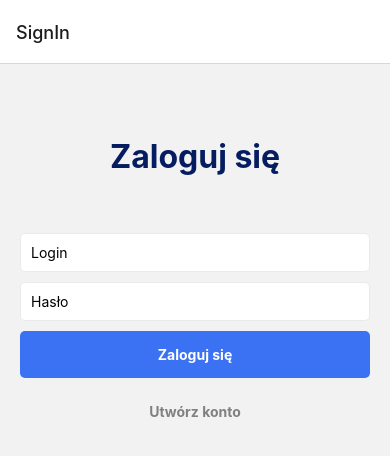
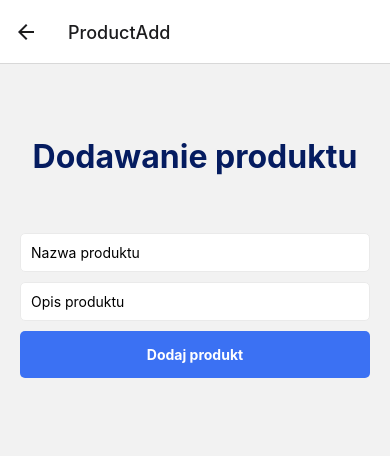
Before and after one commit to kriszub98/praca-dyplomowa-frontend, a React Native app: screen /ProductAdd in a window 390 px wide. Shown: the top 456 px of the page. Built offline with nearby package versions, Linux system fonts and the light colour scheme; no server answers.

Commit message:
UseInput hook, useAllergies, AllergyAddScreen functional

```diff
--- a/src/constans/Colors.js
+++ b/src/constans/Colors.js
@@ -11,5 +11,6 @@ export default {
 	// Fonts
 	primaryTitle: '#051C60',
 	secondaryText: 'gray',
-	validatedText: 'green'
+	validatedText: 'green',
+	errorText: 'red'
 };
--- /dev/null
+++ b/src/hooks/useAllergies.js
@@ -0,0 +1,31 @@
+import { useEffect, useState } from 'react';
+import allergyBackend from '../api/allergyBackend';
+
+const useAllergies = () => {
+	const [ allergies, setAllergies ] = useState([]);
+	const [ errorMessage, setErrorMessage ] = useState('');
+
+	const getAllergies = async () => {
+		try {
+			const results = await allergyBackend.get('/allergies');
+			setAllergies(results.data);
+		} catch (error) {
+			console.error(error);
+		}
+	};
+
+	const addAllergy = async (name) => {
+		try {
+			const result = await allergyBackend.post('/allergies', { name });
+			console.log(result);
+		} catch (error) {
+			return setErrorMessage(error.response.data.error);
+		}
+	};
+
+	useEffect(() => getAllergies(), []);
+
+	return { allergies, errorMessage, getAllergies, addAllergy };
+};
+
+export default useAllergies;
--- /dev/null
+++ b/src/hooks/useInput.js
@@ -0,0 +1,16 @@
+import { useState } from 'react';
+
+const useInput = (initialValue) => {
+	const [ value, setValue ] = useState(initialValue);
+	const resetValue = () => {
+		setValue(initialValue);
+	};
+	const bindValue = {
+		value,
+		setValue
+	};
+
+	return [ value, bindValue, resetValue ];
+};
+
+export default useInput;
--- a/src/navigation/Navigation.js
+++ b/src/navigation/Navigation.js
@@ -2,6 +2,8 @@ import React from 'react';
 import { NavigationContainer } from '@react-navigation/native';
 import { createNativeStackNavigator } from '@react-navigation/native-stack';
 
+import AllergyAddScreen from '../screens/AllergyAddScreen';
+import ProductAddScreen from '../screens/ProductAddScreen';
 import SignInScreen from '../screens/SignInScreen';
 import SignUpScreen from '../screens/SignUpScreen';
 import FiltersScreen from '../screens/FiltersScreen';
@@ -15,6 +17,8 @@ const Navigation = () => {
 	return (
 		<NavigationContainer>
 			<Stack.Navigator>
+				<Stack.Screen name="AllergyAdd" component={AllergyAddScreen} />
+				<Stack.Screen name="ProductAdd" component={ProductAddScreen} />
 				<Stack.Screen name="SignIn" component={SignInScreen} />
 				<Stack.Screen name="SignUp" component={SignUpScreen} />
 				<Stack.Screen name="RecipeList" component={RecipeListScreen} />
--- /dev/null
+++ b/src/screens/AllergyAddScreen.js
@@ -0,0 +1,54 @@
+import { StyleSheet, View, ScrollView } from 'react-native';
+import React from 'react';
+
+import useAllergies from '../hooks/useAllergies';
+import useInput from '../hooks/useInput';
+import CustomColors from '../constans/Colors';
+import CustomDimensions from '../constans/Dimensions';
+import TitleText from '../components/TitleText';
+import CustomInput from '../components/CustomInput';
+import CustomButton from '../components/CustomButton';
+
+const AllergyAddScreen = () => {
+	const [ name, bindName, resetName ] = useInput('');
+	const { addAllergy, errorMessage } = useAllergies();
+
+	// const navigation = useNavigation();
+
+	const onSubmitPressed = () => {
+		addAllergy(name);
+		resetName();
+		// TODO: GO TO ALLERGIES MAYBE?! navigation.navigate('RecipeList');
+	};
+
+	return (
+		<ScrollView>
+			<View style={styles.root}>
+				<TitleText style={styles.title}>Dodawanie alergii</TitleText>
+
+				{errorMessage ? <TitleText style={styles.errorMessage}>{errorMessage}</TitleText> : null}
+				<CustomInput placeholder="Nazwa produktu" {...bindName} />
+				<CustomButton onPress={onSubmitPressed} text="Dodaj produkt" />
+			</View>
+		</ScrollView>
+	);
+};
+
+export default AllergyAddScreen;
+
+const styles = StyleSheet.create({
+	root: {
+		alignItems: 'center',
+		padding: 20
+	},
+	title: {
+		fontSize: CustomDimensions.bigTitle,
+		color: CustomColors.primaryTitle,
+		marginVertical: '15%'
+	},
+	errorMessage: {
+		marginBottom: 20,
+		fontSize: 20,
+		color: CustomColors.errorText
+	}
+});
--- /dev/null
+++ b/src/screens/ProductAddScreen.js
@@ -0,0 +1,50 @@
+import { StyleSheet, View, ScrollView } from 'react-native';
+import React from 'react';
+
+import useInput from '../hooks/useInput';
+import CustomColors from '../constans/Colors';
+import CustomDimensions from '../constans/Dimensions';
+import TitleText from '../components/TitleText';
+import CustomInput from '../components/CustomInput';
+import CustomButton from '../components/CustomButton';
+
+const ProductAddScreen = () => {
+	const [ name, bindName, resetName ] = useInput('');
+	const [ description, bindDescription, resetDescription ] = useInput('');
+
+	// const navigation = useNavigation();
+
+	const onSubmitPressed = () => {
+		// TODO: Logowanie, a potem redirect do home
+		// navigation.navigate('RecipeList');
+		console.log('Button Pressed');
+	};
+
+	return (
+		<ScrollView>
+			<View style={styles.root}>
+				<TitleText style={styles.title}>Dodawanie produktu</TitleText>
+
+				<CustomInput placeholder="Nazwa produktu" {...bindName} />
+				<CustomInput placeholder="Opis produktu" {...bindDescription} />
+				{/* TODO: Zmien na CustomTextArea */}
+
+				<CustomButton onPress={onSubmitPressed} text="Dodaj produkt" />
+			</View>
+		</ScrollView>
+	);
+};
+
+export default ProductAddScreen;
+
+const styles = StyleSheet.create({
+	root: {
+		alignItems: 'center',
+		padding: 20
+	},
+	title: {
+		fontSize: CustomDimensions.bigTitle,
+		color: CustomColors.primaryTitle,
+		marginVertical: '15%'
+	}
+});
--- a/src/screens/SignInScreen.js
+++ b/src/screens/SignInScreen.js
@@ -1,16 +1,17 @@
-import { StyleSheet, View, Image, useWindowDimensions, ScrollView } from 'react-native';
-import React, { useState } from 'react';
+import { StyleSheet, View, ScrollView } from 'react-native';
+import React from 'react';
 import { useNavigation } from '@react-navigation/native';
 
+import CustomDimensions from '../constans/Dimensions';
+import CustomColors from '../constans/Colors';
+import useInput from '../hooks/useInput';
 import CustomInput from '../components/CustomInput';
 import CustomButton from '../components/CustomButton';
 import TitleText from '../components/TitleText';
-import CustomDimensions from '../constans/Dimensions';
-import CustomColors from '../constans/Colors';
 
 const SignInScreen = () => {
-	const [ username, setUsername ] = useState('');
-	const [ password, setPassword ] = useState('');
+	const [ username, bindUsername, resetUsername ] = useInput('');
+	const [ password, bindPassword, resetPassword ] = useInput('');
 
 	const navigation = useNavigation();
 
@@ -27,8 +28,8 @@ const SignInScreen = () => {
 			<View style={styles.root}>
 				<TitleText style={styles.title}>Zaloguj się</TitleText>
 
-				<CustomInput placeholder="Login" value={username} setValue={setUsername} />
-				<CustomInput placeholder="Hasło" value={password} setValue={setPassword} secureTextEntry />
+				<CustomInput placeholder="Login" {...bindUsername} />
+				<CustomInput placeholder="Hasło" {...bindPassword} secureTextEntry />
 
 				<CustomButton onPress={onSignInPressed} text="Zaloguj się" />
 				<CustomButton onPress={onSignUpPressed} text="Utwórz konto" type="TERTIARY" />
```
